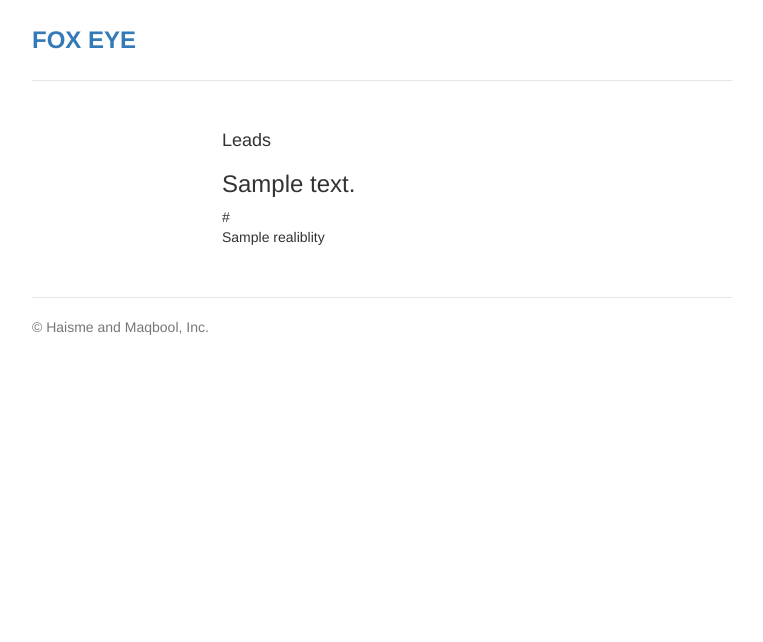
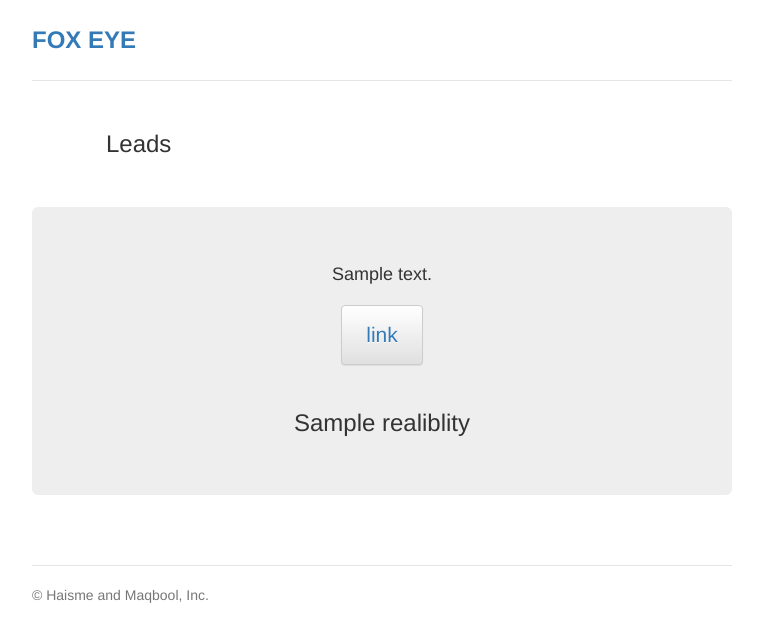
Before and after one commit to daVincere/clashhacks3, a Flask app: template app/templates/dev_jobs.html in a window 1280 px wide. Shown: the top 642 px of the page, without its empty margins (258-1021 px from the left). Run offline with Flask 2, Linux system fonts and the light colour scheme; the template is opened without the code that fills it: most values are stand-ins (such as "Sample title", 1, 10 or a date in 2020); parts of the project's set-up code (start-up, migrations or seed data) failed here and were passed over; some libraries are stand-ins or nearby versions.

Commit message:
here's the end

```diff
--- a/app/extractor.py
+++ b/app/extractor.py
@@ -7,6 +7,7 @@ stop_words = get_stop_words('en')
 stop_words = get_stop_words('english')
 text = ""
 link = ""
+
 try:
 	text = "Hi, Any freelancer who can build a very simple app to swipe left and right (just like tinder, but definately not for dating). I need a quote and timeframe to build it. I'll only contact you if you give me quote and timelines first."
 	link = "https://www.facebook.com/groups/delhistartupnetwork/permalink/728027040733150/"
--- a/app/static/css/main.css
+++ b/app/static/css/main.css
@@ -0,0 +1,3 @@
+.jumbotron : p {
+	text-align: left;
+}
--- a/app/templates/dev_jobs.html
+++ b/app/templates/dev_jobs.html
@@ -1,13 +1,21 @@
 {% extends 'base.html' %}
 
 {% block content %}
-      <div class="row marketing">
-        <div class="col-md-6 col-md-offset-3">
-          <h4>Leads</h4>
-          <h3>{{contents.text}}</h3>
-          <link>{{contents.url}}</link>
-          <p>{{contents.realiblity}}</p>
-      </div>
+	<div class="row">
+		<div class="col-md-4" align="center">
+			<h3>Leads</h3>
+		</div>
+ 	</div>
+	  <div class="row marketing">
+
+	    <div class="jumbotron">
+
+	      <h4>{{contents.text}}</h4>
+	      <div class="clearfix" style="height: 10px;"></div>
+	      <p class="btn btn-default"><a href="{{contents.url}}">link</a></p>
+	      <div class="clearfix" style="height: 10px;"></div>
+	      <h3>{{contents.realiblity}}</h3>
+	  </div>
     </div>
 
 {% endblock %}
```
